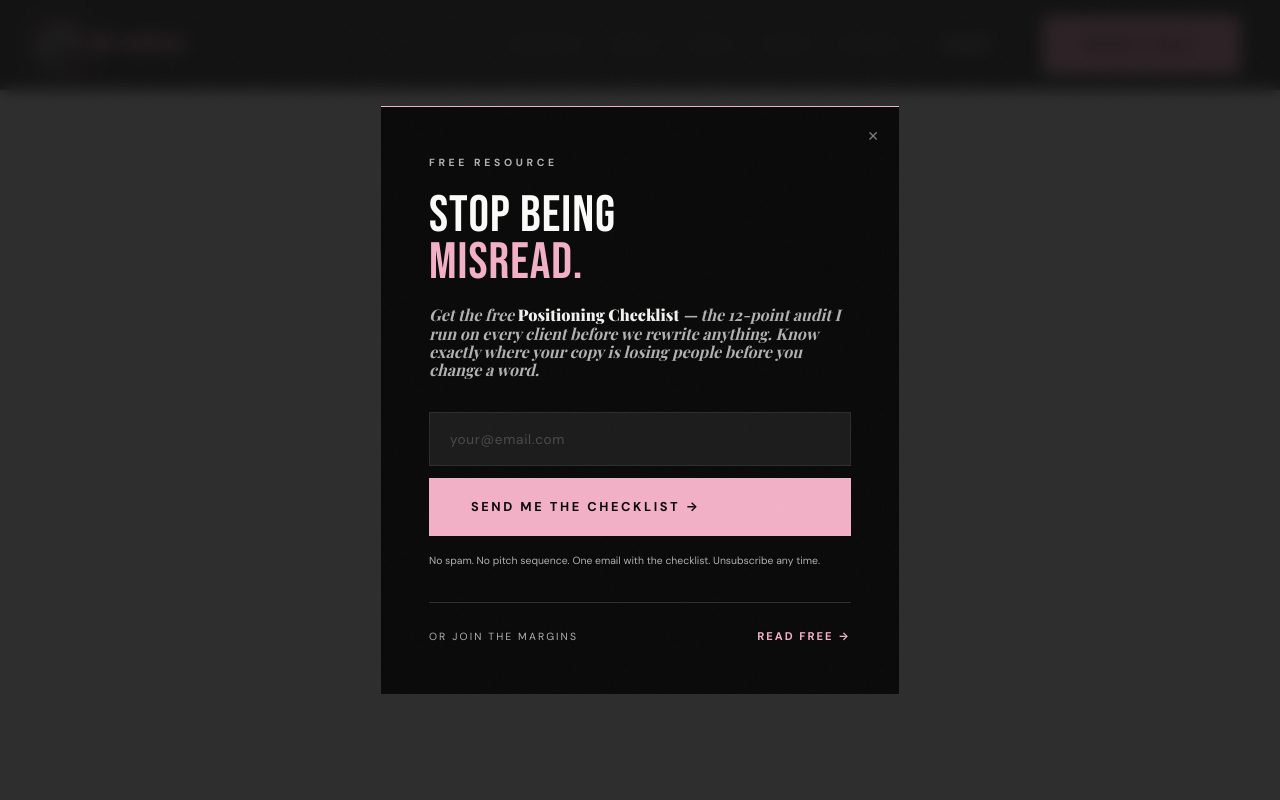
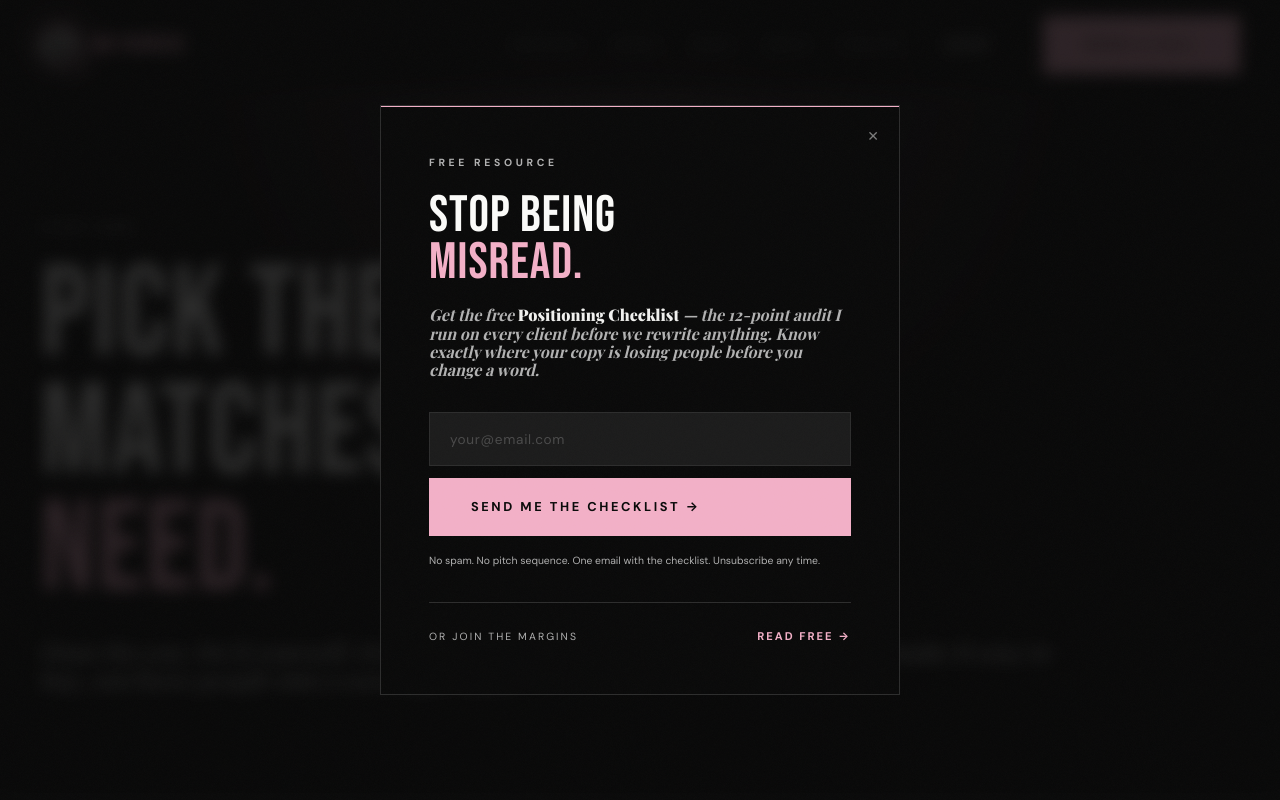
Before and after one commit to empathicmk-svg/mkparrish-site, a Next.js app: page /start in a window 1280 px wide. Before the commit this address had no page. Shown: the top 800 px of the page. Built offline with nearby package versions, Linux system fonts and the light colour scheme; a web font is replaced by a local one.

Commit message:
Add Start Here monetization hub

```diff
--- /dev/null
+++ b/app/start/page.tsx
@@ -0,0 +1,168 @@
+import type { Metadata } from "next";
+import Link from "next/link";
+import InlineLeadCapture from "@/app/components/InlineLeadCapture";
+import { STRIPE_SESSION, SUBSTACK_URL } from "@/app/lib/config";
+
+export const metadata: Metadata = {
+  title: "Start Here",
+  description: "Choose the right way to work with MK Parrish: done-for-you strategy and execution, self-serve frameworks, or free writing and resources.",
+};
+
+const paths = [
+  {
+    number: "01",
+    eyebrow: "Done for you",
+    title: "Hire MK",
+    price: "From $250",
+    desc: "For companies and founders who want the outcome handled. Messaging, conversion websites, outbound, demand generation, and full-funnel growth without an agency relay race.",
+    bullets: [
+      "Quick copy fixes and positioning work",
+      "Strategy sessions with a written action brief",
+      "Websites, outbound engines, and ongoing growth",
+    ],
+    primaryHref: "/#offerings",
+    primaryLabel: "See All Services",
+    secondaryHref: STRIPE_SESSION,
+    secondaryLabel: "Book The $300 Session",
+    external: true,
+  },
+  {
+    number: "02",
+    eyebrow: "Do it yourself",
+    title: "Buy the Framework",
+    price: "$18–$127",
+    desc: "For smart people who do not need more inspiration. They need the process, the prompts, and the exact structure used in real client work.",
+    bullets: [
+      "Ebooks, workbooks, and implementation guides",
+      "Brand voice, website copy, and positioning systems",
+      "Bundles for the full self-study library",
+    ],
+    primaryHref: "/shelf",
+    primaryLabel: "Browse The Shelf",
+    secondaryHref: "/shelf",
+    secondaryLabel: "See Every Download",
+    external: false,
+  },
+  {
+    number: "03",
+    eyebrow: "Read first",
+    title: "Enter The Margins",
+    price: "Free + paid",
+    desc: "For readers, writers, and future clients who want the thinking before the polished case study. Essays, strategy notes, voice, and the occasional beautifully useful detour.",
+    bullets: [
+      "Free essays and practical strategy notes",
+      "Paid membership for deeper frameworks",
+      "A direct line into MK's evolving body of work",
+    ],
+    primaryHref: SUBSTACK_URL,
+    primaryLabel: "Join The Margins",
+    secondaryHref: "/margins",
+    secondaryLabel: "Learn More",
+    external: true,
+  },
+] as const;
+
+export default function StartPage() {
+  return (
+    <>
+      <section className="relative overflow-hidden bg-void pb-16 pt-32 md:pb-24 md:pt-40">
+        <div className="pointer-events-none absolute inset-0">
+          <div className="absolute left-1/2 top-0 h-[70vh] w-[90vw] -translate-x-1/2 bg-[radial-gradient(ellipse_at_top,rgba(242,175,198,0.16),transparent_60%)]" />
+        </div>
+        <div className="relative mx-auto max-w-[1400px] px-6 lg:px-10">
+          <p className="font-body text-[0.68rem] font-bold uppercase tracking-[0.32em] text-petal">Start here</p>
+          <h1 className="mt-5 max-w-5xl font-display text-6xl uppercase leading-[0.88] tracking-[0.01em] text-pearl md:text-8xl lg:text-9xl">
+            Pick the door that matches <span className="text-petal">what you need.</span>
+          </h1>
+          <p className="mt-7 max-w-3xl font-serif text-xl italic leading-9 text-smoke md:text-2xl">
+            Done for you. Do it yourself. Or read first and decide later. A business should make it easy to buy, not force people into a scavenger hunt.
+          </p>
+        </div>
+      </section>
+
+      <section className="bg-obsidian py-16 md:py-24">
+        <div className="mx-auto max-w-[1400px] px-6 lg:px-10">
+          <div className="grid gap-px bg-graphite lg:grid-cols-3">
+            {paths.map((path) => (
+              <article key={path.number} className="flex h-full flex-col bg-void p-7 md:p-9">
+                <div className="flex items-center justify-between gap-4">
+                  <p className="font-body text-[0.62rem] font-bold uppercase tracking-[0.28em] text-petal">{path.eyebrow}</p>
+                  <p className="font-display text-2xl text-petal/40">{path.number}</p>
+                </div>
+                <h2 className="mt-5 font-display text-4xl uppercase tracking-[0.02em] text-pearl">{path.title}</h2>
+                <p className="mt-2 font-display text-2xl text-petal">{path.price}</p>
+                <p className="mt-5 font-body text-sm font-light leading-7 text-smoke">{path.desc}</p>
+                <ul className="mt-6 space-y-3">
+                  {path.bullets.map((bullet) => (
+                    <li key={bullet} className="flex gap-3 font-body text-sm font-light leading-6 text-smoke">
+                      <span className="text-petal">→</span>
+                      <span>{bullet}</span>
+                    </li>
+                  ))}
+                </ul>
+                <div className="mt-auto pt-8">
+                  {path.external ? (
+                    <a
+                      href={path.primaryHref}
+                      target="_blank"
+                      rel="noreferrer"
+                      className="btn-primary inline-flex w-full justify-center px-5 py-4 font-body text-[0.72rem] font-bold uppercase tracking-[0.18em] text-void"
+                    >
+                      {path.primaryLabel} →
+                    </a>
+                  ) : (
+                    <Link
+                      href={path.primaryHref}
+                      className="btn-primary inline-flex w-full justify-center px-5 py-4 font-body text-[0.72rem] font-bold uppercase tracking-[0.18em] text-void"
+                    >
+                      {path.primaryLabel} →
+                    </Link>
+                  )}
+
+                  {path.secondaryHref.startsWith("http") ? (
+                    <a
+                      href={path.secondaryHref}
+                      target="_blank"
+                      rel="noreferrer"
+                      className="mt-3 inline-flex w-full justify-center border border-graphite px-5 py-3 font-body text-[0.65rem] font-bold uppercase tracking-[0.16em] text-ash transition hover:border-petal hover:text-petal"
+                    >
+                      {path.secondaryLabel}
+                    </a>
+                  ) : (
+                    <Link
+                      href={path.secondaryHref}
+                      className="mt-3 inline-flex w-full justify-center border border-graphite px-5 py-3 font-body text-[0.65rem] font-bold uppercase tracking-[0.16em] text-ash transition hover:border-petal hover:text-petal"
+                    >
+                      {path.secondaryLabel}
+                    </Link>
+                  )}
+                </div>
+              </article>
+            ))}
+          </div>
+        </div>
+      </section>
+
+      <section className="bg-void py-16 md:py-24">
+        <div className="mx-auto grid max-w-[1400px] gap-10 px-6 lg:grid-cols-[0.8fr_1.2fr] lg:px-10">
+          <div>
+            <p className="font-body text-[0.65rem] font-bold uppercase tracking-[0.3em] text-petal">Not ready to buy</p>
+            <h2 className="mt-4 font-display text-5xl uppercase leading-[0.95] tracking-[0.02em] text-pearl md:text-6xl">
+              Start with the thing that tells you what is broken.
+            </h2>
+            <p className="mt-6 max-w-xl font-body text-base font-light leading-8 text-smoke">
+              The free Positioning Checklist is the cleanest first step. Twelve questions. No 47-email nurture sequence. No man in a rented Lamborghini explaining funnels.
+            </p>
+            <Link
+              href="/resources"
+              className="mt-7 inline-flex font-body text-[0.7rem] font-bold uppercase tracking-[0.18em] text-petal transition hover:text-blush"
+            >
+              See the tools behind the work →
+            </Link>
+          </div>
+          <InlineLeadCapture />
+        </div>
+      </section>
+    </>
+  );
+}
```
